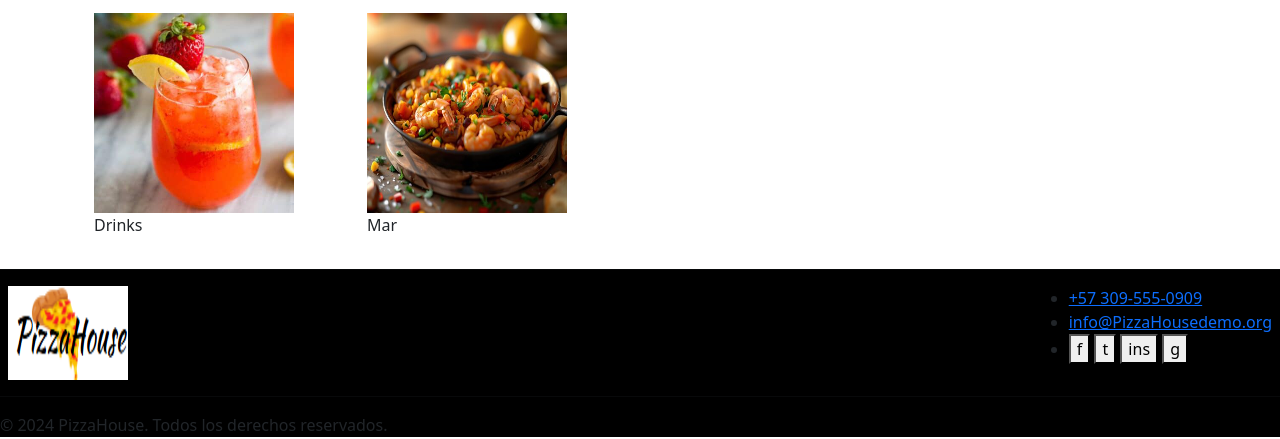
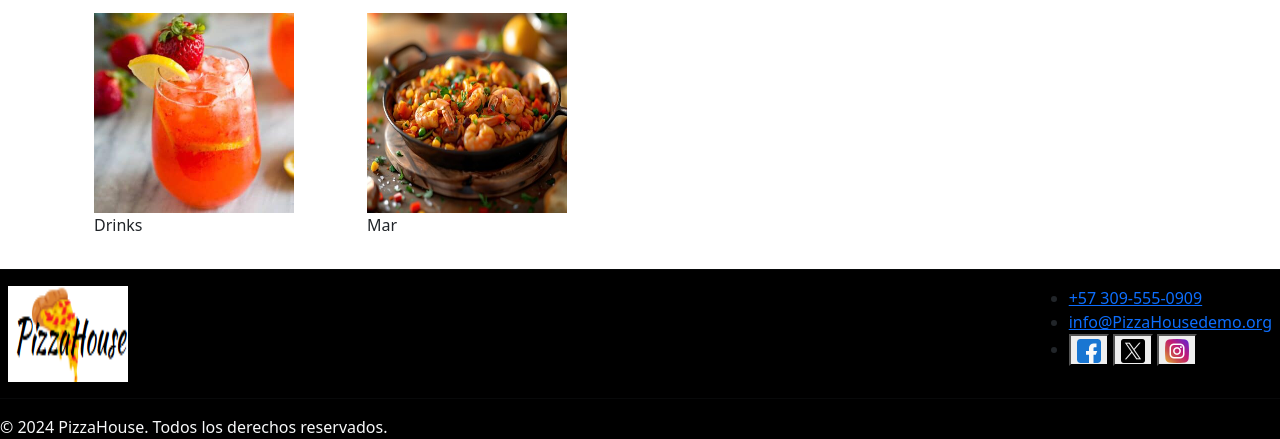
Before and after one commit to natalianieves/Web-_Pizza_Vanilla_Bootstrap, a plain HTML site: page index.html in a window 1280 px wide. Shown: the part 723-1162 px from the top of the page. Drawn offline with nearby package versions, Linux system fonts and the light colour scheme.

Commit message:
style(footer): add images to social buttons

```diff
--- a/index.html
+++ b/index.html
@@ -93,15 +93,14 @@
           <li><a href="">+57 309-555-0909</a></li>
           <li><a href="">info@PizzaHousedemo.org</a></li>
           <li>
-            <button>f</button>
-            <button>t</button>
-            <button>ins</button>
-            <button>g</button>
+            <button> <img src="/img/facebook.png" alt=""></button>
+            <button> <img src="/img/x.png" alt=""></button>
+            <button><img src="/img/instagram.png" alt=""></button>
           </li>
         </ul>
       </section>
       <hr />
-      <p>&copy; 2024 PizzaHouse. Todos los derechos reservados.</p>
+      <p class="text-light">&copy; 2024 PizzaHouse. Todos los derechos reservados.</p>
     </footer>
   </body>
 
```
